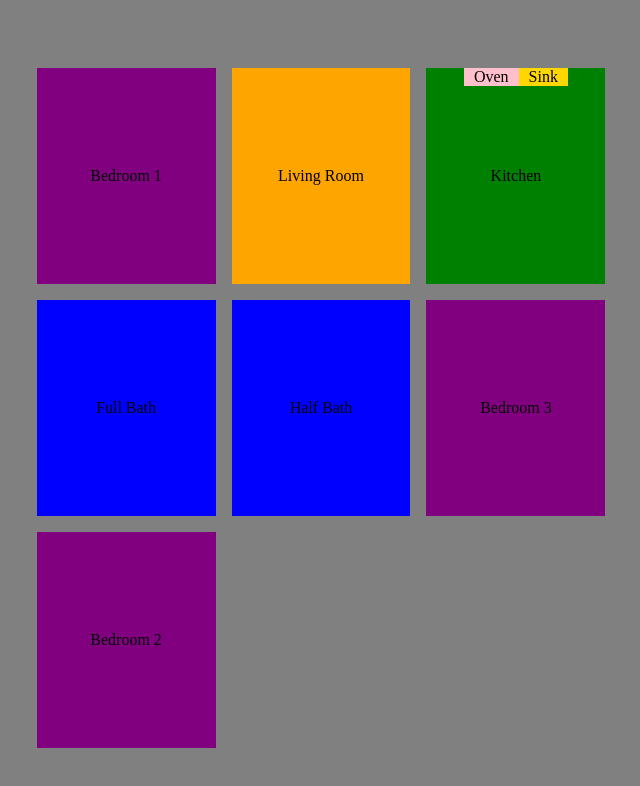
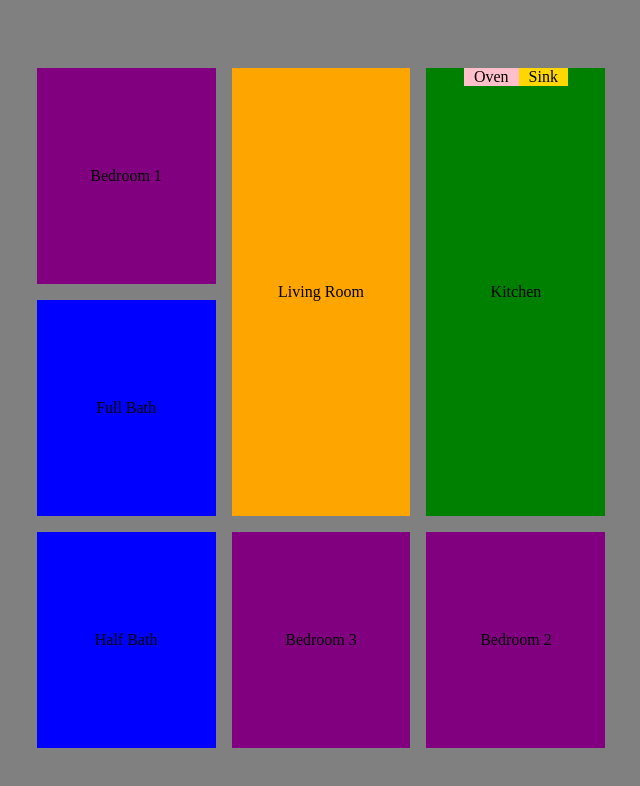
Before and after one commit to saraehutch94/react-floor-plan, a React (Create React App) app: page / in a window 1280 px wide. Shown: the top 786 px of the page, without its empty margins (319-959 px from the left). Built offline with nearby package versions, Linux system fonts and the light colour scheme.

Commit message:
stretch living room and kitchen down

```diff
--- a/src/components/Kitchen/Kitchen.css
+++ b/src/components/Kitchen/Kitchen.css
@@ -4,6 +4,8 @@
   justify-content: center;
   align-items: center;
   position: relative;
+  grid-column: 3;
+  grid-row: 1 / span 2;
 }
 
 .appliances {
--- a/src/components/LivingRoom/LivingRoom.css
+++ b/src/components/LivingRoom/LivingRoom.css
@@ -3,4 +3,6 @@
   justify-content: center;
   align-items: center;
   background-color: orange;
+  grid-column: 2;
+  grid-row: 1 / span 2;
 }
```
